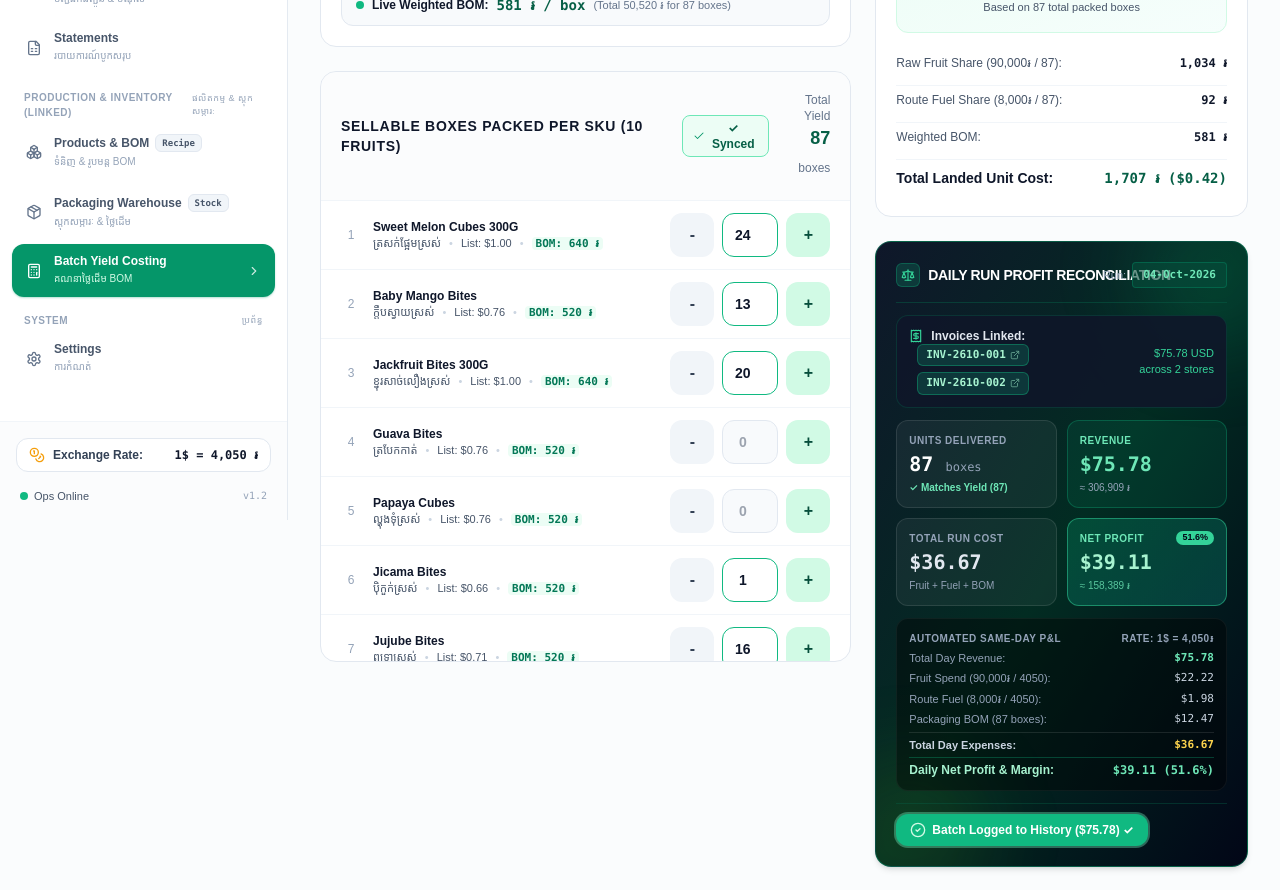
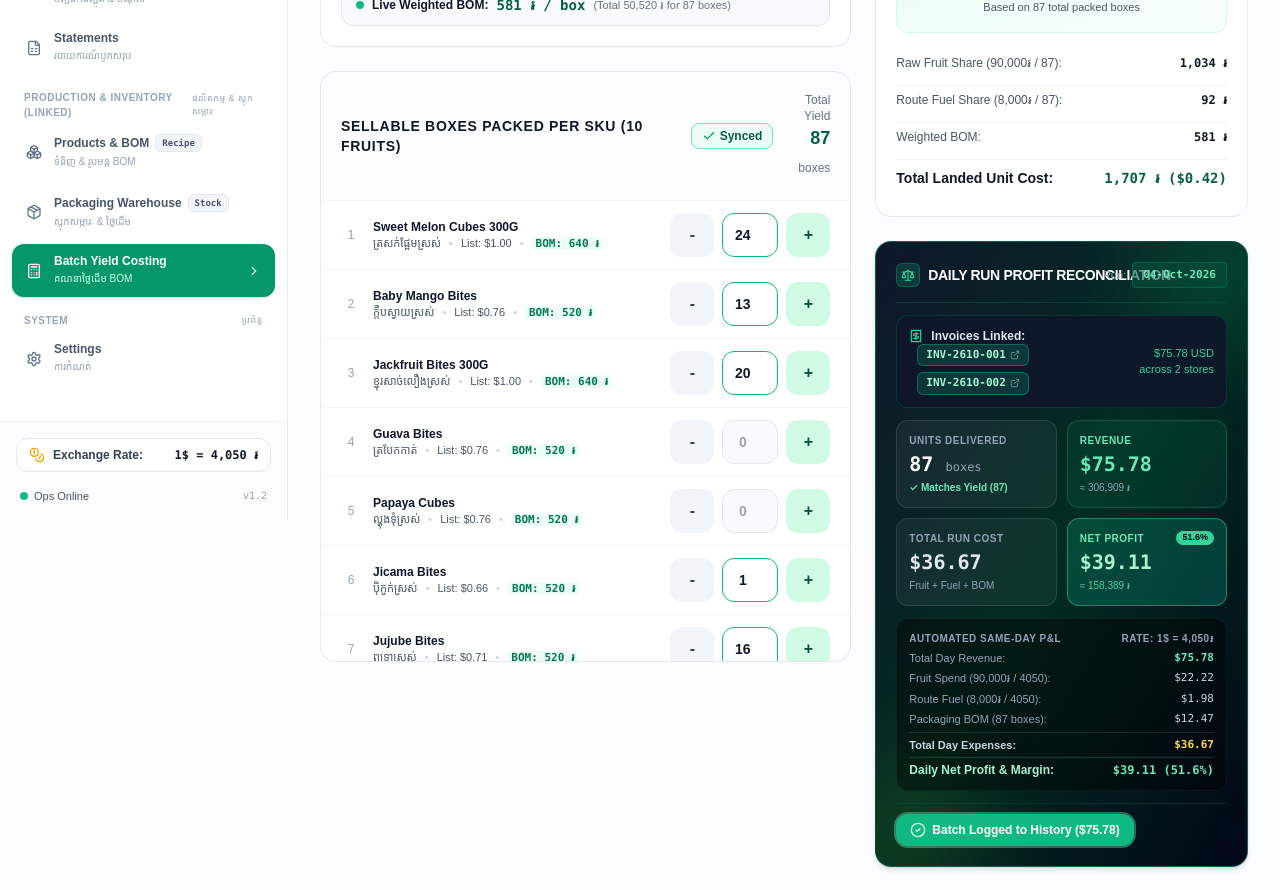
Before and after one commit to Swordsman1313/NhamSystem, a Next.js app: page /costing in a window 1280 px wide. Shown: the part 280-1170 px from the top of the page. Built offline with nearby package versions, Linux system fonts and the light colour scheme; a web font is replaced by a local one.

Commit message:
Remove duplicate checkmark icon in Synced badge

```diff
--- a/app/costing/page.tsx
+++ b/app/costing/page.tsx
@@ -822,7 +822,7 @@ export default function BatchCostingPage() {
                   {isYieldSynced ? (
                     <>
                       <Check className="w-3.5 h-3.5 text-emerald-600" />
-                      <span>✓ Synced</span>
+                      <span>Synced</span>
                     </>
                   ) : (
                     <>
@@ -1174,7 +1174,7 @@ export default function BatchCostingPage() {
                 {batches.some((b) => (b.date || '').startsWith(batchDate)) ? (
                   <>
                     <CheckCircle2 className="w-4 h-4 text-emerald-100" />
-                    <span>Batch Logged to History ({formatUSD(totalDeliveredRevenueUSD > 0 ? totalDeliveredRevenueUSD : effectiveRevenueUSD)}) ✓</span>
+                    <span>Batch Logged to History ({formatUSD(totalDeliveredRevenueUSD > 0 ? totalDeliveredRevenueUSD : effectiveRevenueUSD)})</span>
                   </>
                 ) : (
                   <>
```
